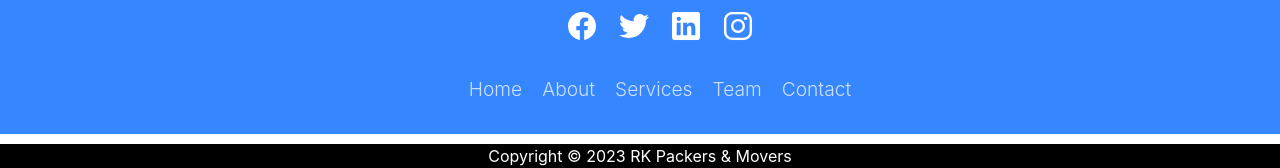
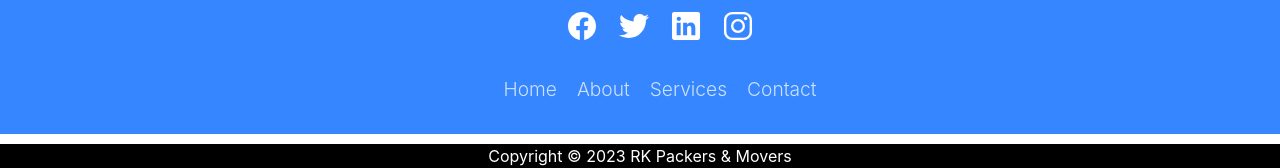
Before and after one commit to dileepgorantala/packers-and-movers-v4, a plain HTML site: page index.html in a window 1280 px wide. Shown: the part 5262-5430 px from the top of the page. Drawn offline with nearby package versions, Linux system fonts and the light colour scheme; a web font is replaced by a local one.

Commit message:
index.html

```diff
--- a/index.html
+++ b/index.html
@@ -416,7 +416,6 @@
           <li class="menu__item"><a class="menu__link" href="#">Home</a></li>
           <li class="menu__item"><a class="menu__link" href="#">About</a></li>
           <li class="menu__item"><a class="menu__link" href="#">Services</a></li>
-          <li class="menu__item"><a class="menu__link" href="#">Team</a></li>
           <li class="menu__item"><a class="menu__link" href="#">Contact</a></li>
 
         </ul>
```
